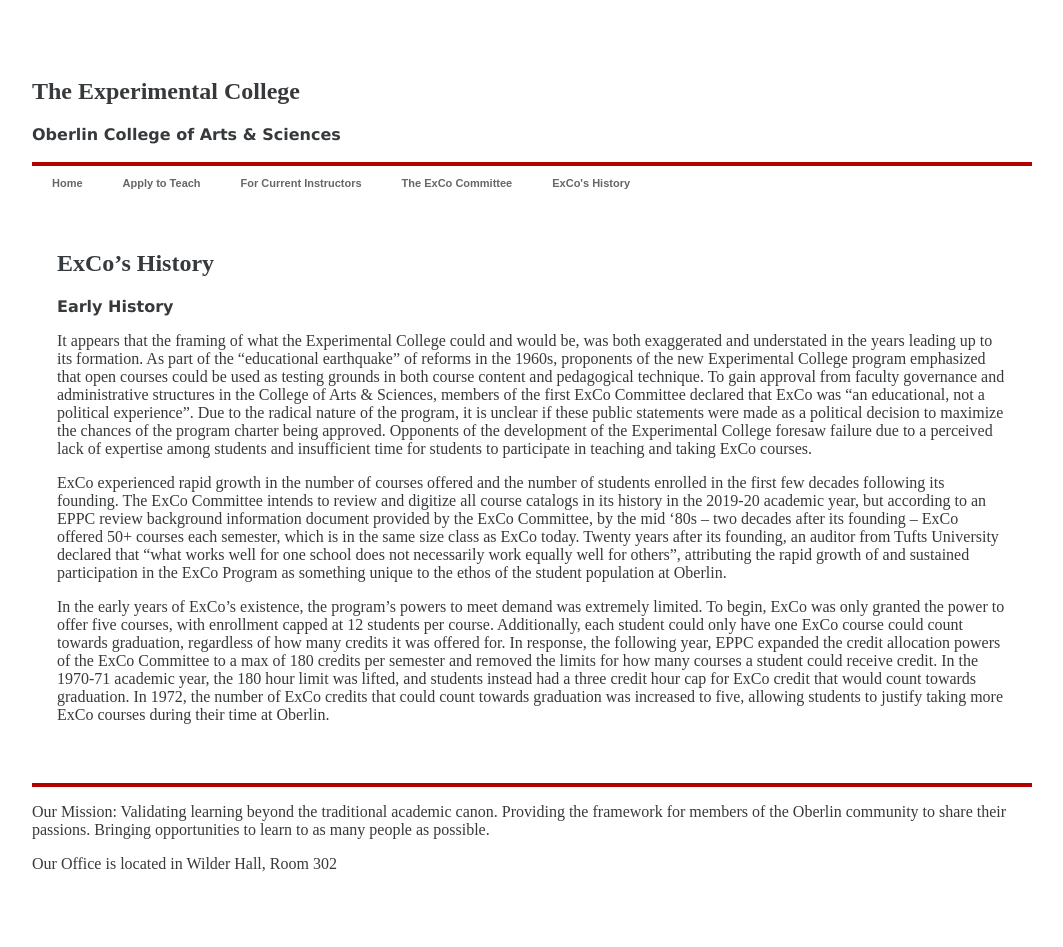
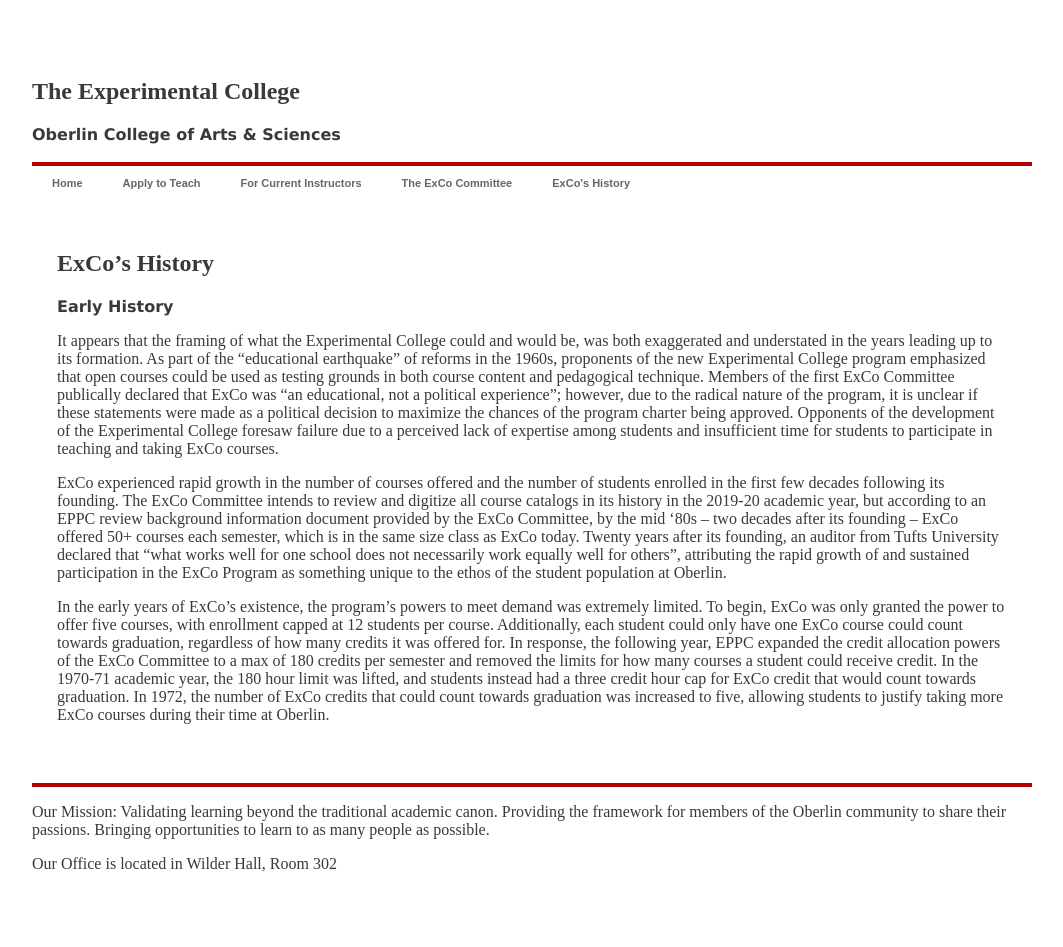
Before and after one commit to OberlinExCo/OberlinExCo.github.io, a Jekyll site: the page built from history.md, in a window 1280 px wide. Shown: the whole page, without its empty margins (108-1171 px from the left). Built offline with Jekyll 4.4.1, drawn with Linux system fonts in a browser that asks for light colours.

Commit message:
Update history.md

```diff
--- a/history.md
+++ b/history.md
@@ -5,7 +5,7 @@ layout: default
 ---
 ## ExCo's History
 # Early History
-It appears that the framing of what the Experimental College could and would be, was both exaggerated and understated in the years leading up to its formation. As part of the “educational earthquake” of reforms in the 1960s, proponents of the new Experimental College program emphasized that open courses could be used as testing grounds in both course content and pedagogical technique. To gain approval from faculty governance and administrative structures in the College of Arts & Sciences, members of the first ExCo Committee declared that ExCo was “an educational, not a political experience”. Due to the radical nature of the program, it is unclear if these public statements were made as a political decision to maximize the chances of the program charter being approved. Opponents of the development of the Experimental College foresaw failure due to a perceived lack of expertise among students and insufficient time for students to participate in teaching and taking ExCo courses.
+It appears that the framing of what the Experimental College could and would be, was both exaggerated and understated in the years leading up to its formation. As part of the “educational earthquake” of reforms in the 1960s, proponents of the new Experimental College program emphasized that open courses could be used as testing grounds in both course content and pedagogical technique. Members of the first ExCo Committee publically declared that ExCo was “an educational, not a political experience”; however, due to the radical nature of the program, it is unclear if these statements were made as a political decision to maximize the chances of the program charter being approved. Opponents of the development of the Experimental College foresaw failure due to a perceived lack of expertise among students and insufficient time for students to participate in teaching and taking ExCo courses.
 
 ExCo experienced rapid growth in the number of courses offered and the number of students enrolled in the first few decades following its founding. The ExCo Committee intends to review and digitize all course catalogs in its history in the 2019-20 academic year, but according to an EPPC review background information document provided by the ExCo Committee, by the mid ‘80s -- two decades after its founding -- ExCo offered 50+ courses each semester, which is in the same size class as ExCo today. Twenty years after its founding, an auditor from Tufts University declared that “what works well for one school does not necessarily work equally well for others”, attributing the rapid growth of and sustained participation in the ExCo Program as something unique to the ethos of the student population at Oberlin.
 
```
